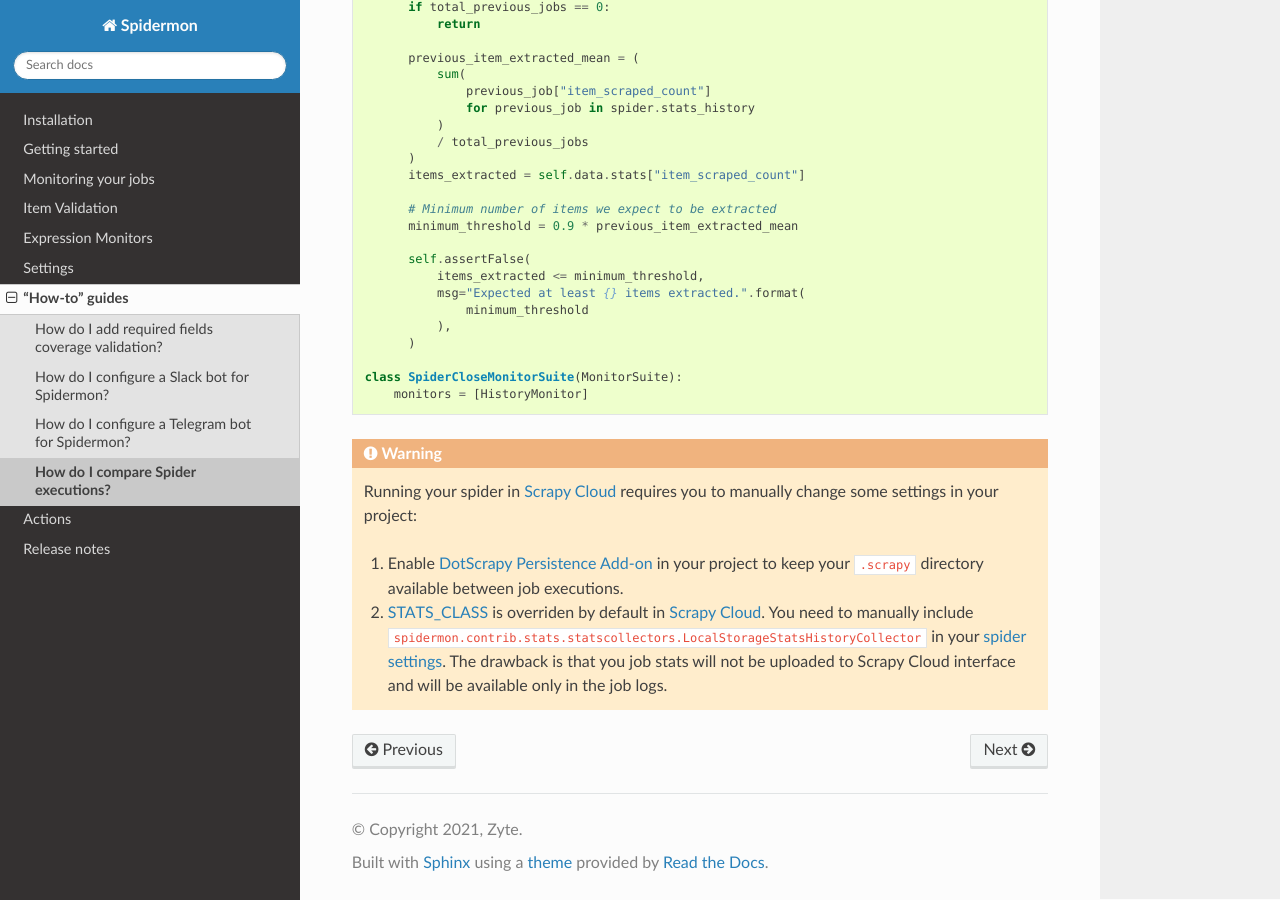
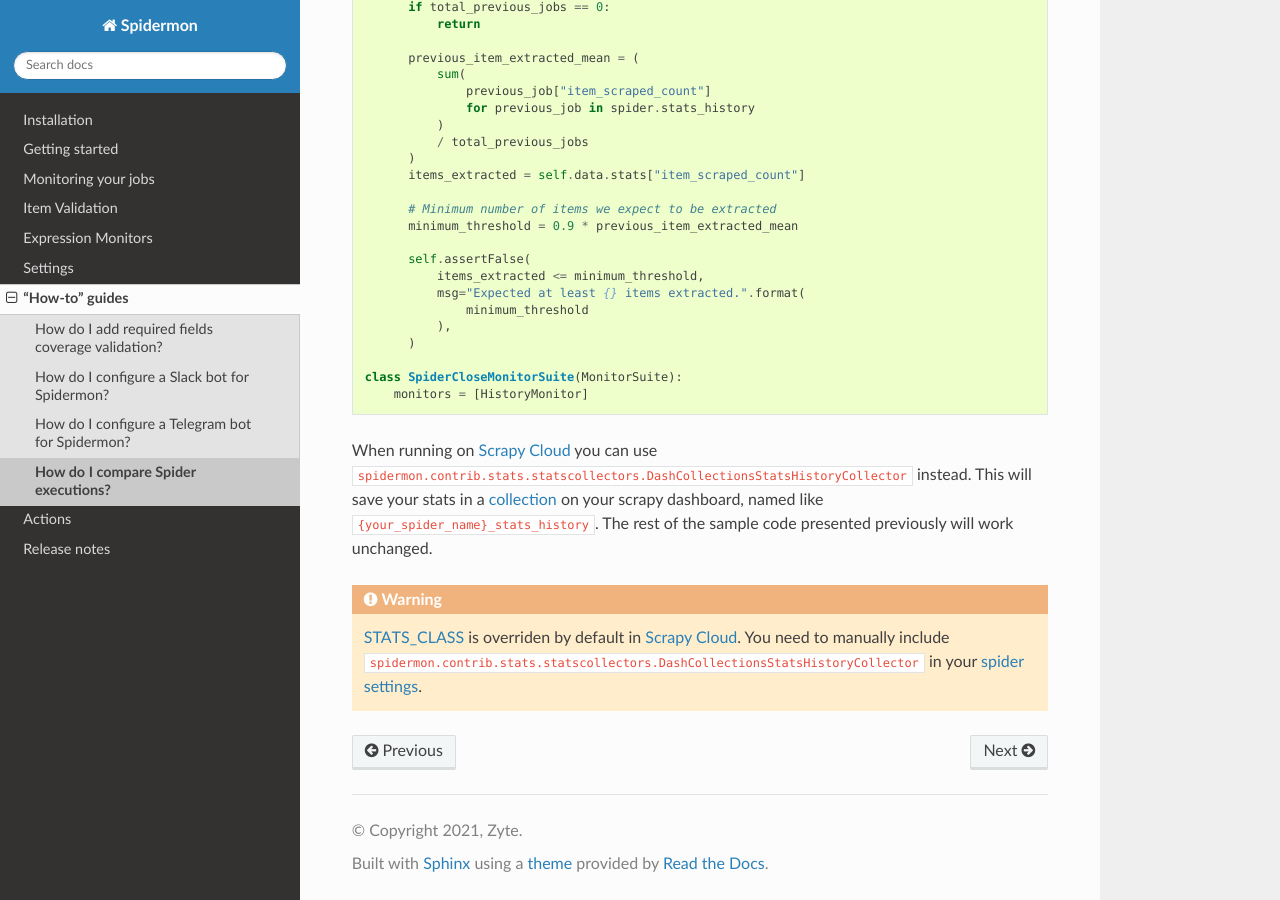
Before and after one commit to scrapinghub/spidermon, a Sphinx documentation site: the page built from docs/source/howto/stats-collection.rst, in a window 1280 px wide and 900 px high, scrolled down 959 px. Built offline with Sphinx 7.4.7 and the Read the Docs theme 2.0.0, drawn with Linux system fonts in a browser that asks for light colours.

Commit message:
[DashCollectionsStatsHistoryCollector] Updating docs https://github.com/scrapinghub/spidermon/issues/296

```diff
--- a/docs/source/howto/stats-collection.rst
+++ b/docs/source/howto/stats-collection.rst
@@ -69,19 +69,15 @@ returned in the previous spider executions.
 
     class SpiderCloseMonitorSuite(MonitorSuite):
         monitors = [HistoryMonitor]
+When running on `Scrapy Cloud`_ you can use ``spidermon.contrib.stats.statscollectors.DashCollectionsStatsHistoryCollector`` instead.
+This will save your stats in a `collection`_ on your scrapy dashboard, named like ``{your_spider_name}_stats_history``. The rest of the sample code presented previously will work unchanged.
+
 
 .. warning::
-    Running your spider in `Scrapy Cloud`_ requires you to manually change some settings
-    in your project:
-
-    #. Enable `DotScrapy Persistence Add-on`_ in your project to keep your ``.scrapy`` directory
-       available between job executions.
-    #. `STATS_CLASS`_ is overriden by default in `Scrapy Cloud`_. You need to manually include
-       ``spidermon.contrib.stats.statscollectors.LocalStorageStatsHistoryCollector`` in your `spider
-       settings`_. The drawback is that you job stats will not be uploaded to Scrapy Cloud interface
-       and will be available only in the job logs.
+    `STATS_CLASS`_ is overriden by default in `Scrapy Cloud`_. You need to manually include ``spidermon.contrib.stats.statscollectors.DashCollectionsStatsHistoryCollector`` in your `spider settings`_.
 
 .. _`STATS_CLASS`: https://docs.scrapy.org/en/latest/topics/settings.html#stats-class
 .. _`spider settings`: https://support.zyte.com/support/solutions/articles/22000200670-customizing-scrapy-settings-in-scrapy-cloud
 .. _`Scrapy Cloud`: https://www.zyte.com/scrapy-cloud/
 .. _`DotScrapy Persistence Add-on`: https://support.zyte.com/support/solutions/articles/22000200401-dotscrapy-persistence-addon
+.. _`collection`: https://docs.zyte.com/scrapy-cloud/collections.html
```
